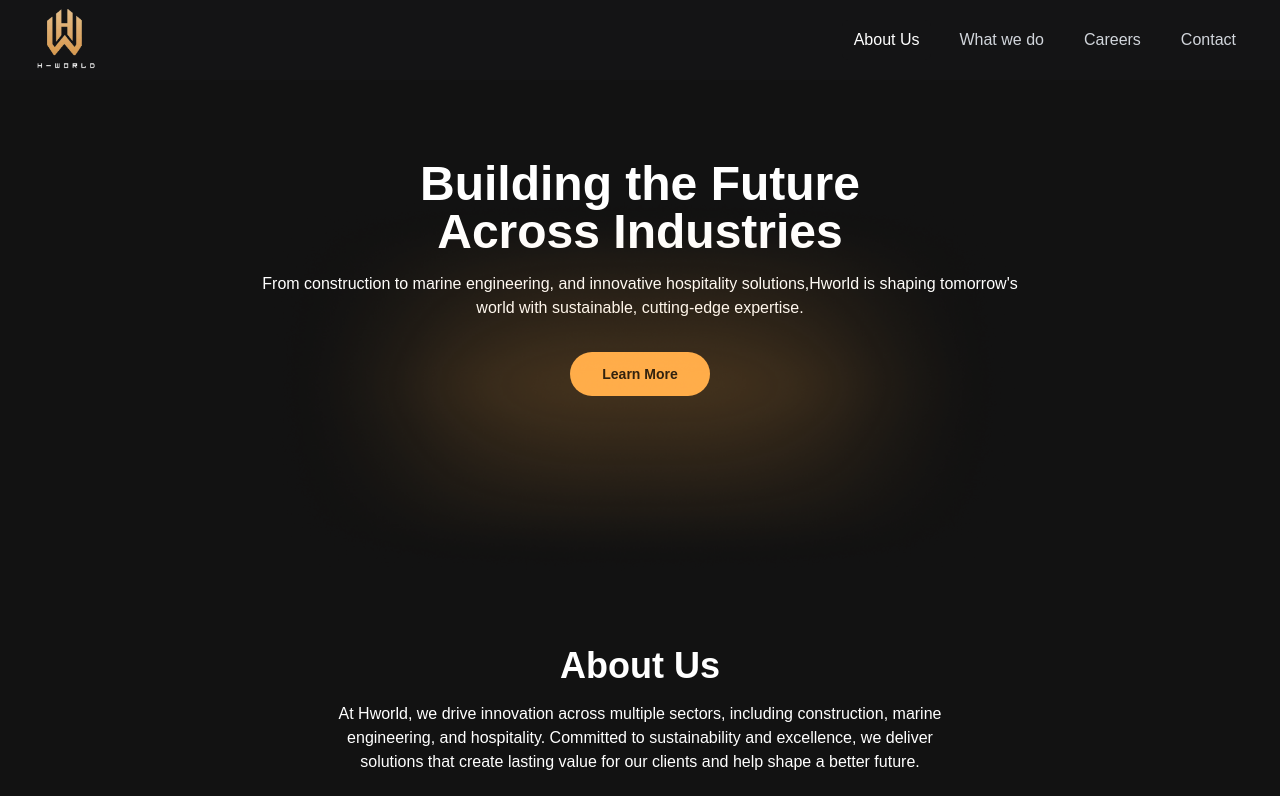
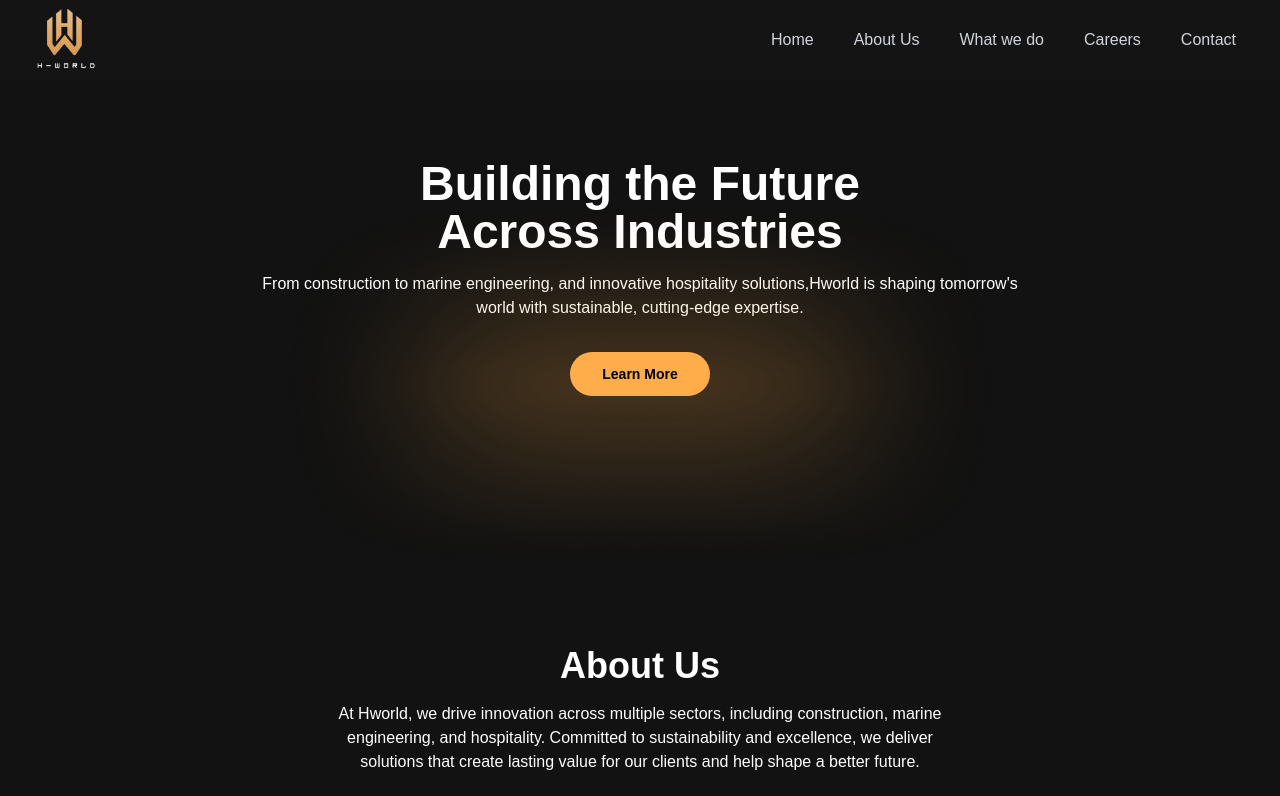
Before and after one commit to theophilus-hub/hworld, a Next.js app: page / in a window 1280 px wide. Shown: the top 796 px of the page. Built offline with nearby package versions, Linux system fonts and the light colour scheme.

Commit message:
link fixes

```diff
--- a/components/about.jsx
+++ b/components/about.jsx
@@ -1,4 +1,4 @@
-import Image from "next/image";
+import Link from "next/link";
 
 function About() {
   return (
@@ -6,24 +6,24 @@ function About() {
       <div className="flex flex-col justify-center items-center space-y-4 mx-6 md:mx-[25%]">
         <h1 className="text-white text-4xl font-bold">About Us</h1>
         <h3 className="text-center text-white text-sm md:text-base font-normal">
-        At Hworld, we drive innovation across multiple sectors, including construction, marine engineering, and hospitality. Committed to sustainability and excellence, we deliver solutions that create lasting value for our clients and help shape a better future.
+          At Hworld, we drive innovation across multiple sectors, including
+          construction, marine engineering, and hospitality. Committed to
+          sustainability and excellence, we deliver solutions that create
+          lasting value for our clients and help shape a better future.
         </h3>
-
       </div>
       <div className="flex flex-col flex-1 mt-4">
-          <div className="flex items-center justify-center px-4 my-2 md:px-40 w-full">
-            <img
-              src="/pics.png"
-            />
-          </div>
-
+        <div className="flex items-center justify-center px-4 my-2 md:px-40 w-full">
+          <img src="/about.png" />
         </div>
-        <div className="relative mt-20 flex flex-col justify-center items-center space-y-8">
+      </div>
+      <div className="relative mt-20 flex flex-col justify-center items-center space-y-8">
+        <Link href={"about"}>
           <button className="bg-sec rounded-[40px] flex justify-center items-center text-center px-8 py-3 text-sm font-bold md:font-extrabold">
             Learn More
           </button>
-        </div>
-
+        </Link>
+      </div>
     </div>
   );
 }
--- a/components/footer.jsx
+++ b/components/footer.jsx
@@ -1,4 +1,4 @@
-import Link from "next/link"
+import Link from "next/link";
 
 function Footer() {
   return (
@@ -29,26 +29,27 @@ function Footer() {
             <div className=" w-full  px-2 xl:px-20">
               <div className="grid grid-cols-3 gap-4">
                 <div className="space-y-2 font-semibold text-sm text-white flex flex-col">
-                    <h1 className="text-notdark">H-World</h1>
-                    <Link href={'/'}>Home</Link>
-                    <Link href={'about'}>About Us</Link>
-                    <Link href={'#careers'}>Careers</Link>
-                    <Link href={'#solution'}>What we do</Link>
+                  <h1 className="text-notdark">H-World</h1>
+                  <Link href={"/"}>Home</Link>
+                  <Link href={"about"}>About Us</Link>
+                  <Link href={"/#careers"}>Careers</Link>
+                  <Link href={"/#solution"}>What we do</Link>
                 </div>
                 <div className="space-y-2 font-semibold text-sm text-white flex flex-col">
-                    <h1 className="text-notdark">Services</h1>
-                    <Link href={'construction'}>Engineering<br />
-                    & Construction</Link>
-                    <Link href={'marine'}>Marine</Link>
-                    <Link href={'airbnb'}>Air BnB</Link>
-
+                  <h1 className="text-notdark">Services</h1>
+                  <Link href={"construction"}>
+                    Engineering
+                    <br />& Construction
+                  </Link>
+                  <Link href={"marine"}>Marine</Link>
+                  <Link href={"airbnb"}>Air BnB</Link>
                 </div>
                 <div className="space-y-2 font-semibold text-sm text-white flex flex-col">
-                    <h1 className="text-notdark">Follow Us</h1>
-                    <Link href={'/'}>Instagram</Link>
-                    <Link href={'/'}>Facebook</Link>
-                    <Link href={'/'}>LinkedIn</Link>
-                    <Link href={'/'}>Twitter</Link>
+                  <h1 className="text-notdark">Follow Us</h1>
+                  <Link href={"/"}>Instagram</Link>
+                  <Link href={"/"}>Facebook</Link>
+                  <Link href={"/"}>LinkedIn</Link>
+                  <Link href={"/"}>Twitter</Link>
                 </div>
               </div>
             </div>
--- a/components/hero.jsx
+++ b/components/hero.jsx
@@ -1,12 +1,14 @@
 import React from "react";
-import Image from "next/image";
+import Link from "next/link";
 
 function Hero() {
   return (
     <div className="relative  flex flex-col justify-center items-center mt-20 mb-[150px] md:mb-[250px] w-full">
       <div className="space-y-4 flex flex-col justify-center items-center mx-4 md:mx-[20%]">
         <h1 className="font-poppins text-white font-extrabold text-center text-3xl md:text-5xl">
-          Building the Future<br />Across Industries
+          Building the Future
+          <br />
+          Across Industries
         </h1>
 
         <div className="relative  flex flex-col justify-center items-center space-y-8">
@@ -17,12 +19,14 @@ function Hero() {
           </h4>
           <img
             src={"/glowing light.png"}
-            className="absolute top-4 md:-top-28"
+            className="absolute top-4 md:-top-28 z-0"
             alt="light"
           />
-          <button className="bg-sec rounded-[40px] flex justify-center items-center text-center px-8 py-3 text-sm font-bold md:font-extrabold">
+          <Link href={"about"} className="z-10" >
+          <button className="z-10 bg-sec rounded-[40px] flex justify-center items-center text-center px-8 py-3 text-sm font-bold md:font-extrabold">
             Learn More
           </button>
+        </Link>
         </div>
       </div>
     </div>
--- a/components/job.jsx
+++ b/components/job.jsx
@@ -1,6 +1,11 @@
+import Link from "next/link";
+
 function Job() {
   return (
-    <div id="solution" className="flex flex-col flex-1 justify-center items-center space-y-6 mb-[150px] md:mb-[250px] px-4 md:px-16 lg:px-40">
+    <div
+      id="solution"
+      className="flex flex-col flex-1 justify-center items-center space-y-6 mb-[150px] md:mb-[250px] px-4 md:px-16 lg:px-40"
+    >
       <div className="space-y-4 mx-2 md:mx-[25%]">
         <h1 className="text-center text-4xl text-white font-bold">
           What <span className="text-sec italic">we</span> do
@@ -29,10 +34,11 @@ function Job() {
                   infrastructure, delivering quality, efficiency, and safety in
                   every build.
                 </p>
-
+                <Link href={"construction"}>
                   <button className="bg-sec my-6 rounded-[40px] flex w-full justify-center items-center text-center px-8 py-3 text-sm font-bold md:font-extrabold">
                     Learn More
                   </button>
+                </Link>
               </div>
             </div>
           </div>
@@ -54,10 +60,11 @@ function Job() {
                   accommodations, offering unique experiences that combine
                   convenience with personalized hospitality.
                 </p>
-
+                <Link href={"/"}>
                   <button className="bg-sec my-6 rounded-[40px] flex w-full justify-center items-center text-center px-8 py-3 text-sm font-bold md:font-extrabold">
                     Learn More
                   </button>
+                </Link>
               </div>
             </div>
           </div>
@@ -79,10 +86,11 @@ function Job() {
                   and operational support. We ensure reliability and innovation
                   in every marine project we undertake.
                 </p>
-
+                <Link href={"marine"}>
                   <button className="bg-sec my-6 rounded-[40px] flex w-full justify-center items-center text-center px-8 py-3 text-sm font-bold md:font-extrabold">
                     Learn More
                   </button>
+                </Link>
               </div>
             </div>
           </div>
--- a/components/nav.jsx
+++ b/components/nav.jsx
@@ -11,9 +11,10 @@ import { Bars3Icon, BellIcon, XMarkIcon } from "@heroicons/react/24/outline";
 import Link from "next/link";
 
 const navigation = [
-  { name: "About Us", href: "about", current: true },
-  { name: "What we do", href: "#solution", current: false },
-  { name: "Careers", href: "#careers", current: false },
+  { name: "Home", href: "/", current: false },
+  { name: "About Us", href: "about", current: false },
+  { name: "What we do", href: "/#solution", current: false },
+  { name: "Careers", href: "/#careers", current: false },
   { name: "Contact", href: "contact", current: false },
 ];
 
```
Also changed, not shown: public/about.png (renamed from public/Pics.png). Lines whose indentation alone changed are shown as unchanged.
